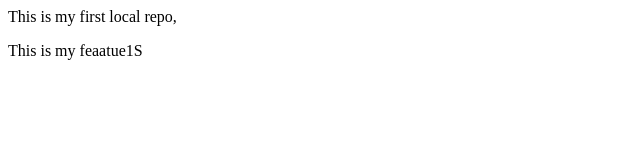
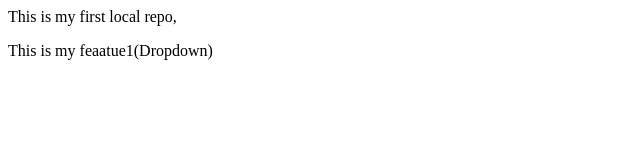
Before and after one commit to ZohaibHussain05/Local-repo, a plain HTML site: page index.html in a window 1280 px wide. Shown: the full height of the page, 0-640 px from the left. Drawn offline with Linux system fonts and the light colour scheme.

Commit message:
Add Dropdown

```diff
--- a/index.html
+++ b/index.html
@@ -1,2 +1,2 @@
 <p>This is my first local repo,</p>
-<p>This is my feaatue1S</p>
+<p>This is my feaatue1(Dropdown)</p>
```
